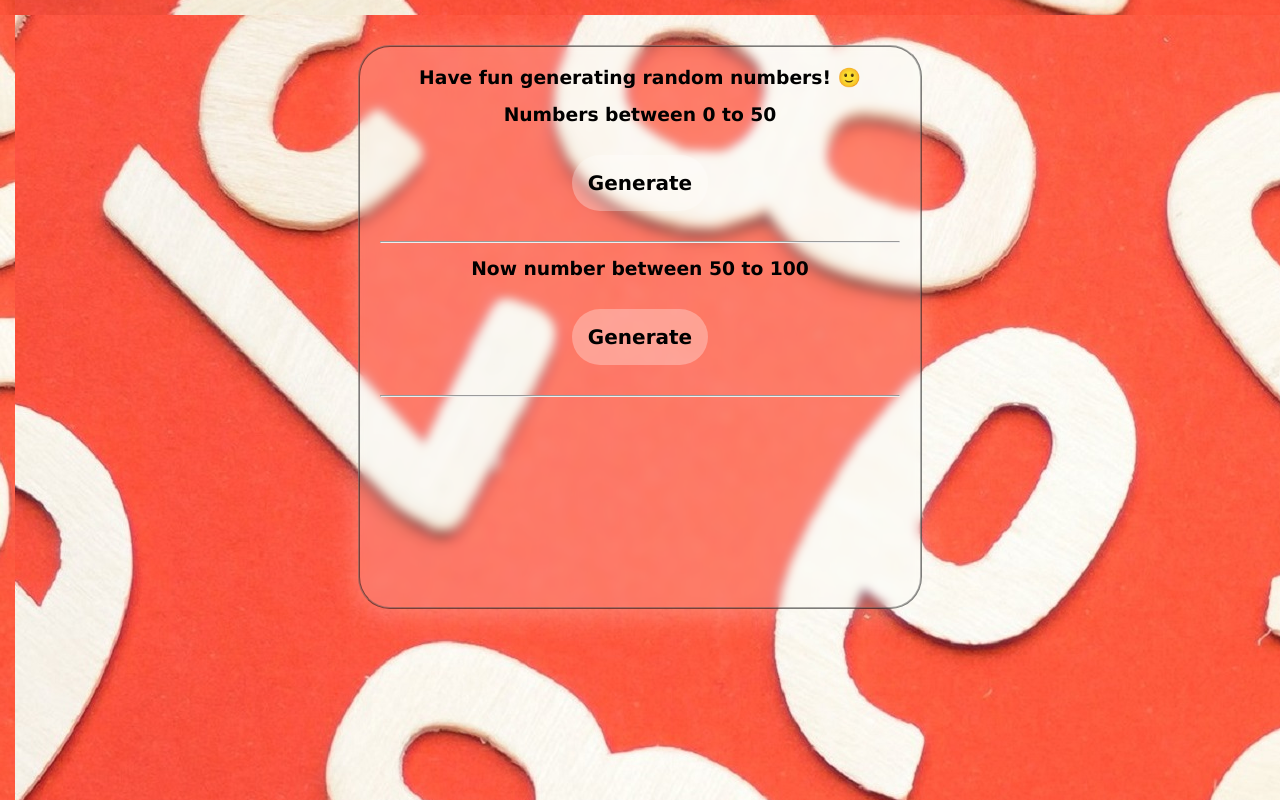
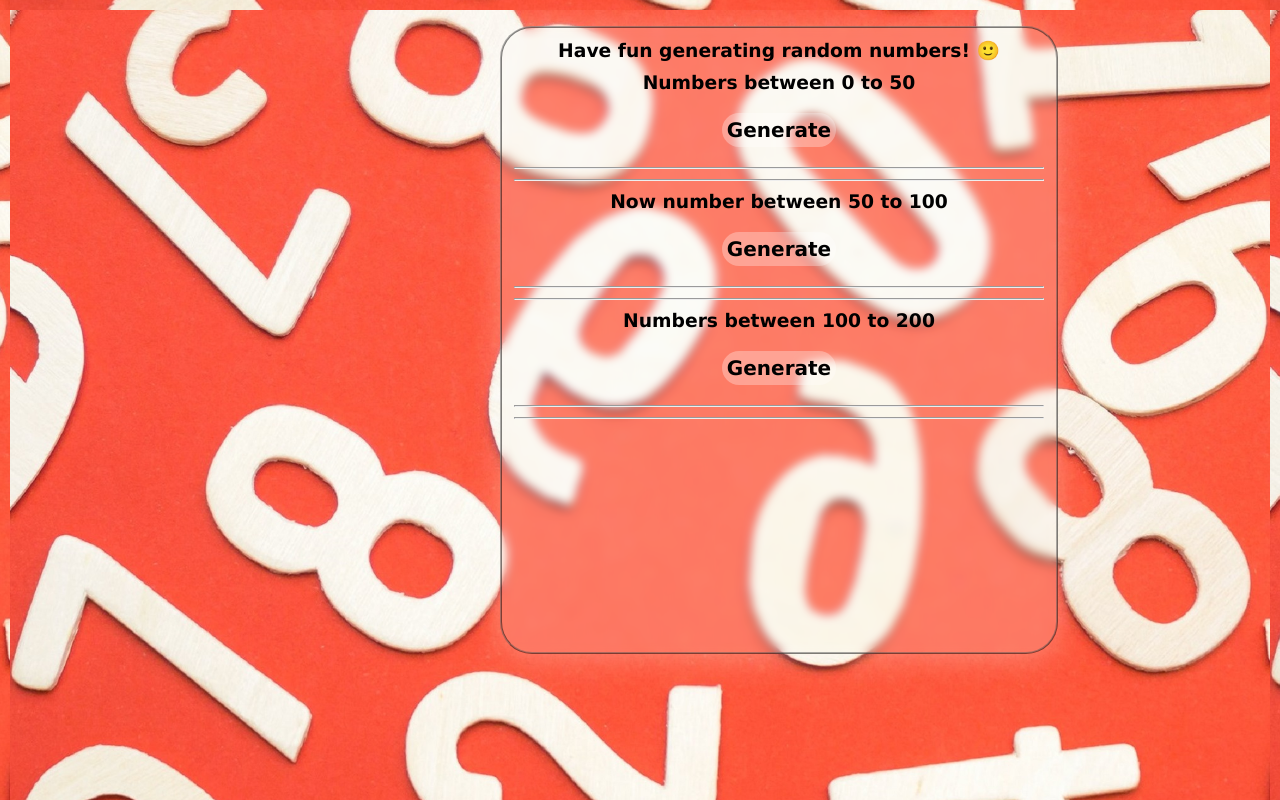
Before and after one commit to jainam03/random_number_generator, a plain HTML site: page index.html in a window 1280 px wide. Drawn offline with Linux system fonts and the light colour scheme.

Commit message:
added generator between 100 to 200

```diff
--- a/index.html
+++ b/index.html
@@ -17,12 +17,21 @@
         <hr class="line">
 
         <p class="field" id="field1"></p>
+        <hr>
 
         <h3>Now number between 50 to 100</h3>
         <button class="btn" id="btn2" onclick="generate2()">Generate</button>
         <hr clas="line">
 
         <p class="field" id="field2"></p>
+        <hr>
+
+        <h3>Numbers between 100 to 200 </h3>
+        <button class="btn" id="btn3" onclick="generate3()">Generate</button>
+        <hr class="line">
+
+        <p class="field" id="field3"></p>
+        <hr>
 
     </div>
     <script src="script.js"></script>
--- a/script.js
+++ b/script.js
@@ -1,5 +1,6 @@
 let field1El = document.getElementById("field1");
 let field2El = document.getElementById("field2");
+let field3El = document.getElementById("field3");
 
 
 function generate1() {
@@ -13,3 +14,9 @@ function generate2() {
     result2 += Math.floor(Math.random() * 51) + 50
     field2El.textContent = "Random number -> " + result2
 }
+
+function generate3() {
+    let result3 = 0
+    result3 += Math.floor(Math.random() * 101) + 100
+    field3El.textContent = "Random number -> " + result3
+}
--- a/style.css
+++ b/style.css
@@ -1,23 +1,27 @@
 * {
-    margin: 15px;
+    margin: 10px;
     padding: 0px;
 
     font-family: 'Lucida Sans', 'Lucida Sans Regular', 'Lucida Grande', 'Lucida Sans Unicode', Geneva, Verdana, sans-serif;
 }
 
 body {
-    display: flex;
-    justify-content: center;
+    align-items: center;
+    text-align: center;
 
     background-image: url("./pexels-roman-friptuleac-10925135.jpg");
-    background-size: no-repeat;
+    background-size: cover;
 }
 
 .mainContainer {
     text-align: center;
 
     font-weight: 120px;
-    padding: 5px;
+    padding: 2px;
+    margin-left: 30rem;
+    margin-top: 1rem;
+    margin-bottom: 1rem;
+    margin-right: 30rem;
 
 
     border: 2px ridge rgba(7, 7, 7, 0.5);
@@ -26,13 +30,14 @@ body {
     background: rgba(255, 255, 255, 0.2);
     backdrop-filter: blur(5px);
 
-    height: 550px;
+    height: 620px;
+    max-height: 650px;
     width: 550px;
 }
 
 .btn {
     cursor: pointer;
-    padding: 1rem;
+    padding: 5px;
 
     border-radius: 2rem;
     border: none;
```
